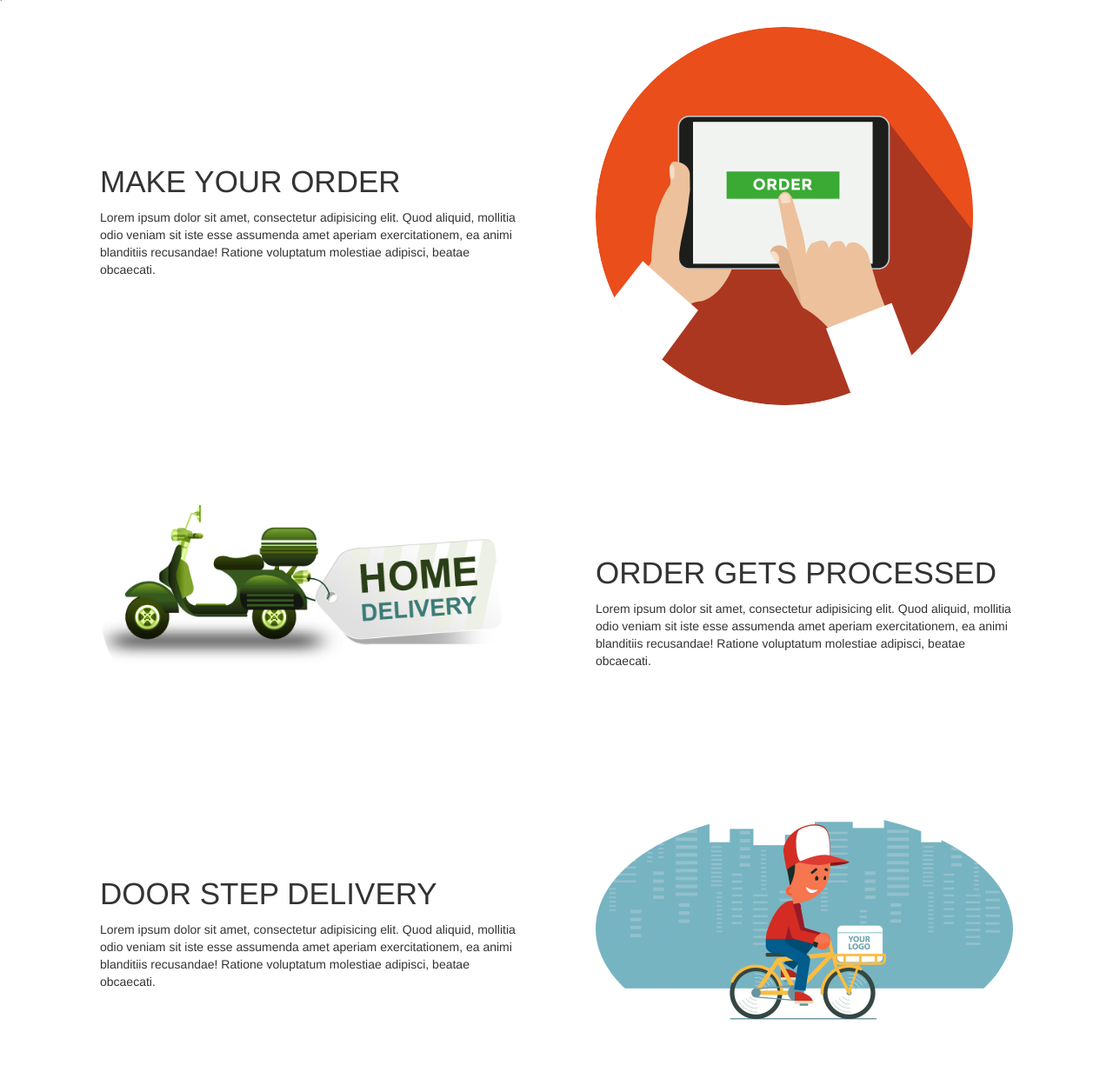
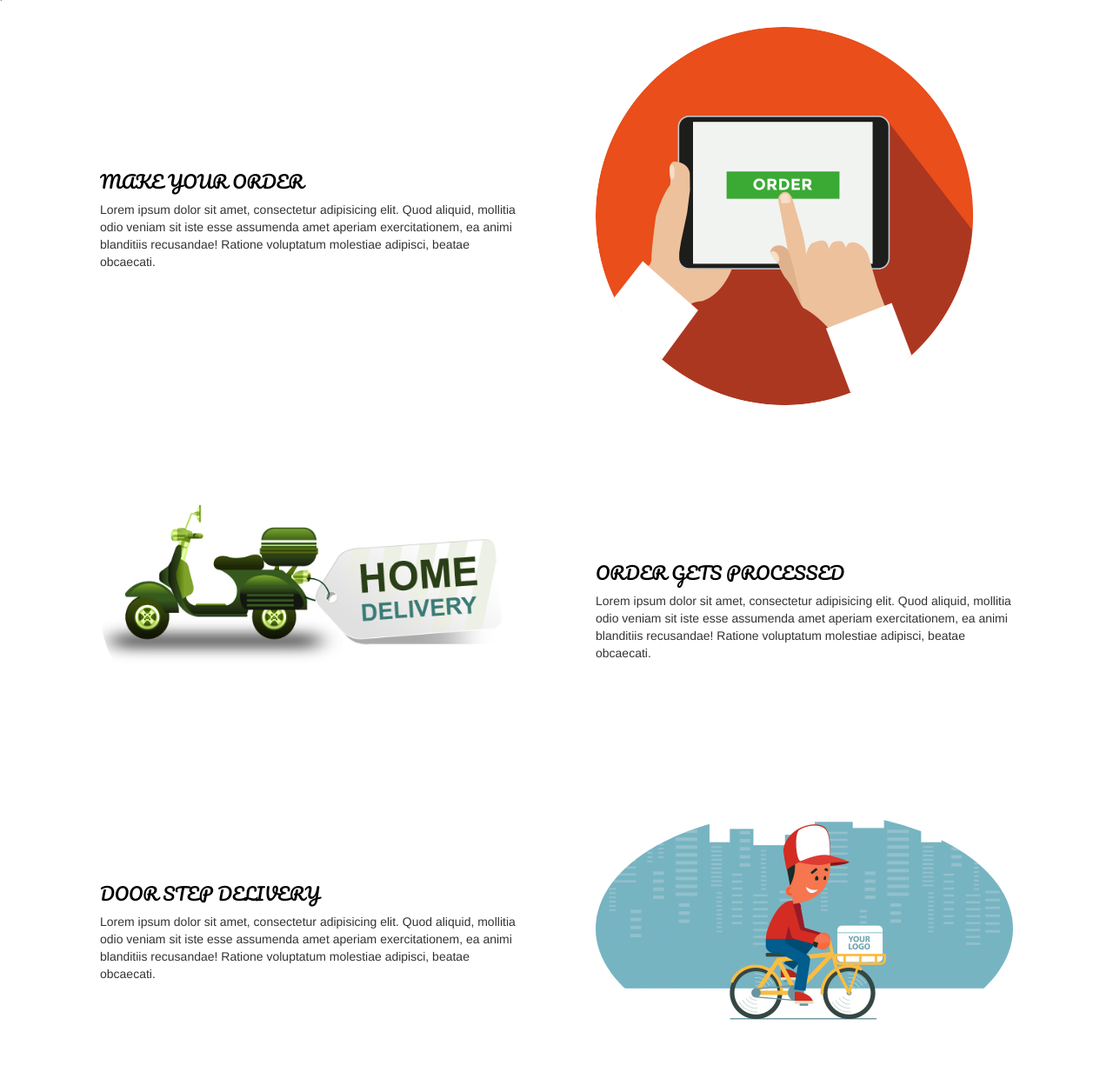
Before and after one commit to markmurimi/Neighbourhood-milk, a Django app: page /work/ in a window 1280 px wide. Shown: the part 651-1884 px from the top of the page at 87% size. Run offline with Django 3.2, Linux system fonts and the light colour scheme; some libraries are stand-ins or nearby versions; some web fonts are replaced.

Commit message:
added content

```diff
--- a/templates/about-us.html
+++ b/templates/about-us.html
@@ -18,7 +18,7 @@
   <div id="about-section">
     <div class="container">
       <div class="section-title text-center center">
-        <h2>About Us</h2>
+        <h2 style="font-family: 'Pacifico', cursive;color:black;font-size:50px;">About Us</h2>
         <hr>
         <div class="clearfix"></div>
         <p>Lorem ipsum dolor sit amet, consectetur adipiscing elit. Duis sed dapibus leo nec ornare diamcommodo nibh ante facilisis.</p>
@@ -46,7 +46,7 @@
 <div id="team-section" class="text-center">
   <div class="container">
     <div class="section-title center">
-      <h2>Meet the Team</h2>
+      <h2 style="font-family: 'Pacifico', cursive;color:black;font-size:50px;">Meet the Team</h2>
       <hr>
       <p>Lorem ipsum dolor sit amet, consectetur adipiscing elit. Duis sed dapibus leo nec ornare diamcommodo nibh ante facilisis.</p>
     </div>
--- a/templates/contact.html
+++ b/templates/contact.html
@@ -16,7 +16,7 @@
 <div id="contact-section" class="text-center">
   <div class="container">
     <div class="section-title center">
-      <h2>Contact Us</h2>
+      <h2  style="font-family: 'Pacifico', cursive;color:black;font-size:50px;">Contact Us</h2>
       <hr>
       <p>Lorem ipsum dolor sit amet, consectetur adipiscing elit. Duis sed dapibus leo nec ornare diamcommodo nibh ante facilisis.</p>
     </div>
--- a/templates/how-it-works.html
+++ b/templates/how-it-works.html
@@ -38,7 +38,7 @@
         </div>
         <div class="col-lg-6 order-lg-1">
           <div class="p-5">
-            <h2 class="display-4">MAKE YOUR ORDER</h2>
+            <h2 class="display-4"  style="font-family: 'Pacifico', cursive;color:black;font-size:20px;">MAKE YOUR ORDER</h2>
             <p>Lorem ipsum dolor sit amet, consectetur adipisicing elit. Quod aliquid, mollitia odio veniam sit iste esse assumenda amet aperiam exercitationem, ea animi blanditiis recusandae! Ratione voluptatum molestiae adipisci, beatae obcaecati.</p>
           </div>
         </div>
@@ -56,7 +56,7 @@
         </div>
         <div class="col-lg-6">
           <div class="p-5">
-            <h2 class="display-4">ORDER GETS PROCESSED</h2>
+            <h2 class="display-4" style="font-family: 'Pacifico', cursive;color:black;font-size:20px;">ORDER GETS PROCESSED</h2>
             <p>Lorem ipsum dolor sit amet, consectetur adipisicing elit. Quod aliquid, mollitia odio veniam sit iste esse assumenda amet aperiam exercitationem, ea animi blanditiis recusandae! Ratione voluptatum molestiae adipisci, beatae obcaecati.</p>
           </div>
         </div>
@@ -75,7 +75,7 @@
         </div>
         <div class="col-lg-6 order-lg-1">
           <div class="p-5">
-            <h2 class="display-4">DOOR STEP DELIVERY</h2>
+            <h2 class="display-4" style="font-family: 'Pacifico', cursive;color:black;font-size:20px;">DOOR STEP DELIVERY</h2>
             <p>Lorem ipsum dolor sit amet, consectetur adipisicing elit. Quod aliquid, mollitia odio veniam sit iste esse assumenda amet aperiam exercitationem, ea animi blanditiis recusandae! Ratione voluptatum molestiae adipisci, beatae obcaecati.</p>
           </div>
         </div>
```
